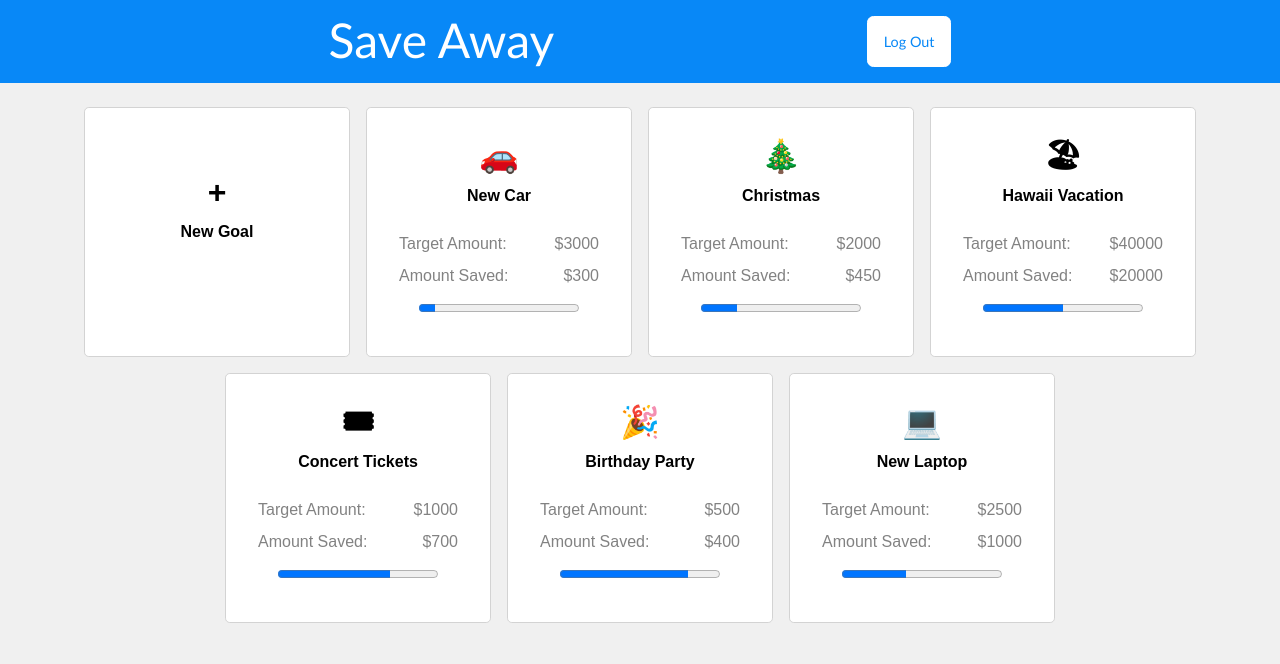
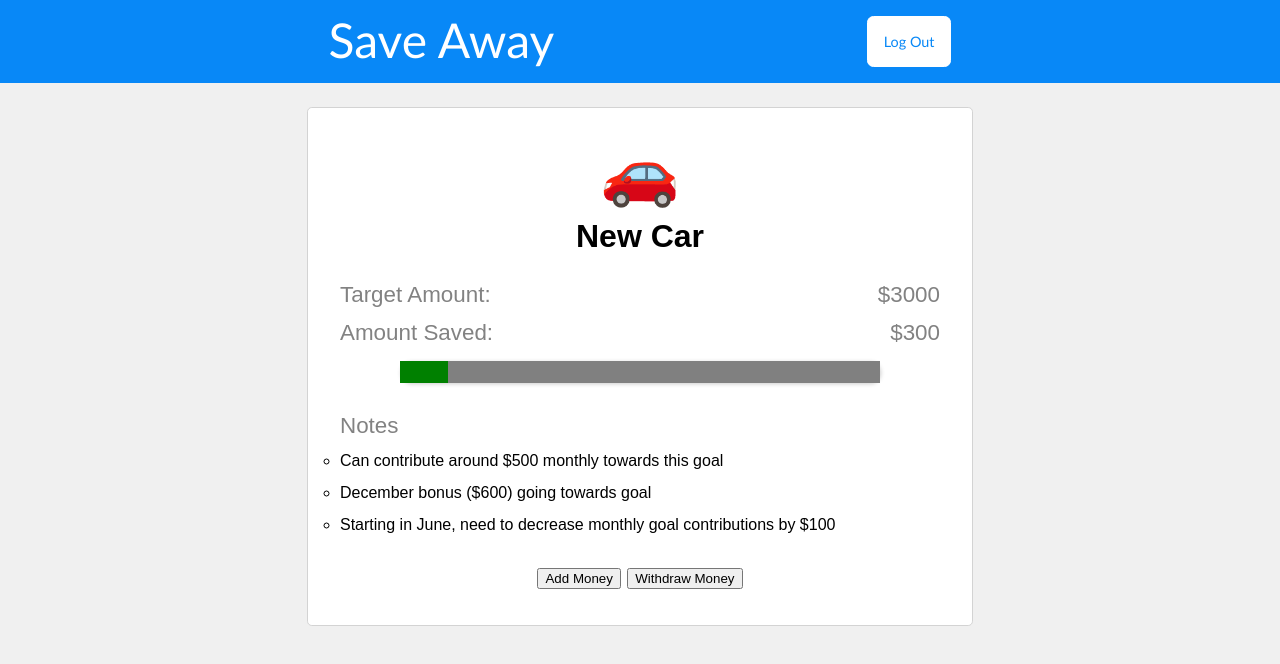
Before and after one commit to StevenZambito/SaveAway, a React (Create React App) app in the folder ClientApp/: page / in a window 1280 px wide. Shown: the top 664 px of the page. Built offline with nearby package versions, Linux system fonts and the light colour scheme.

Commit message:
Created Goal page and styled page

```diff
--- a/ClientApp/src/App.jsx
+++ b/ClientApp/src/App.jsx
@@ -1,8 +1,9 @@
 import React from 'react'
 import { SaveAway } from './pages/SaveAway'
 import { CreateGoal } from './pages/CreateGoal'
+import { Goal } from './pages/Goal'
 import './custom.scss'
 
 export function App() {
-  return <SaveAway />
+  return <Goal />
 }
--- a/ClientApp/src/custom.scss
+++ b/ClientApp/src/custom.scss
@@ -11,5 +11,5 @@ body {
   margin: 0;
   min-height: 100%;
   overflow-x: hidden;
-  background-color: rgb(240, 240, 240);
+  // background-color: rgb(240, 240, 240);
 }
--- a/ClientApp/src/pages/CreateGoal.jsx
+++ b/ClientApp/src/pages/CreateGoal.jsx
@@ -4,8 +4,9 @@ import styles from '../styles/CreateGoal.module.scss'
 export function CreateGoal() {
   return (
     <>
+      <div className={styles.createGoalPage}>
         <Header />
-      <main className={styles.createGoalPage}>
+        <main className={styles.createGoalContainer}>
           <section className={styles.createGoal}>
             <h1>Create a New Goal</h1>
             <form>
@@ -54,6 +55,7 @@ export function CreateGoal() {
             </form>
           </section>
         </main>
+      </div>
     </>
   )
 }
--- /dev/null
+++ b/ClientApp/src/pages/Goal.jsx
@@ -0,0 +1,47 @@
+import { Header } from '../components/Header'
+import styles from '../styles/Goal.module.scss'
+
+export function Goal() {
+  return (
+    <>
+      <div className={styles.goalPage}>
+        <Header />
+        <div className={styles.goalBoxContainer}>
+          <div className={styles.goalBox}>
+            <div className={styles.emoji}>
+              <p>🚗</p>
+              <p>New Car</p>
+            </div>
+
+            <div className={styles.numberInfo}>
+              <p className={styles.targetAndAmount}>
+                Target Amount: <p>$3000</p>
+              </p>
+              <p className={styles.targetAndAmount}>
+                Amount Saved: <p>$300</p>
+              </p>
+            </div>
+            <div className={styles.progressBar}>
+              <progress value="300" max="3000" />
+            </div>
+            <section className={styles.notesSection}>
+              <p>Notes</p>
+              <ul>
+                <li>Can contribute around $500 monthly towards this goal</li>
+                <li>December bonus ($600) going towards goal</li>
+                <li>
+                  Starting in June, need to decrease monthly goal contributions
+                  by $100
+                </li>
+              </ul>
+            </section>
+            <section className={styles.goalButtons}>
+              <button>Add Money</button>
+              <button>Withdraw Money</button>
+            </section>
+          </div>
+        </div>
+      </div>
+    </>
+  )
+}
--- a/ClientApp/src/pages/SaveAway.jsx
+++ b/ClientApp/src/pages/SaveAway.jsx
@@ -6,7 +6,37 @@ export function SaveAway() {
     <>
       <div className={styles.saveAwayPage}>
         <Header />
+        <div className={styles.searchContainerMain}>
+          <section className={styles.searchContainer}>
+            <div className={styles.search}>
+              <input
+                type="text"
+                className={styles.searchTerm}
+                placeholder="Which goal are you looking for?"
+              />
+              <button type="submit" className={styles.searchGoButton}>
+                <i className="fa fa-search"></i>
+              </button>
+            </div>
+          </section>
+        </div>
+        <div className={styles.searchContainerMain}>
+          <section className={styles.dropDownSort}>
+            <p>Sort By:</p>
+            <select>
+              <option value="Alphabetical">Goal: A to Z</option>
+              <option value="ByYear">Amount Saved: High to Low</option>
+            </select>
+          </section>
+        </div>
+
         <div className={styles.goalBoxContainer}>
+          <div className={styles.addGoalBox}>
+            <div className={styles.emoji}>
+              <p>Checking</p>
+              <p>$34000</p>
+            </div>
+          </div>
           <div className={styles.addGoalBox}>
             <div className={styles.emoji}>
               <p>+</p>
--- a/ClientApp/src/styles/CreateGoal.module.scss
+++ b/ClientApp/src/styles/CreateGoal.module.scss
@@ -1,14 +1,21 @@
 .createGoalPage {
-  // border: solid green;
   display: flex;
   flex-direction: column;
+  min-height: 100vh;
+  background-color: rgb(240, 240, 240);
+}
+
+.createGoalContainer {
+  display: flex;
+  align-items: center;
   justify-content: center;
-  align-items: center;
-  // min-height: 100vh;
+  flex-wrap: wrap;
+  padding-top: 1rem;
 }
 
 .createGoal {
   border-radius: 0.3rem;
+  border: solid thin lightgrey;
   padding: 3rem;
   background-color: white;
   font-size: 1.5rem;
--- /dev/null
+++ b/ClientApp/src/styles/Goal.module.scss
@@ -0,0 +1,99 @@
+.goalPage {
+  display: flex;
+  flex-direction: column;
+  min-height: 100vh;
+  background-color: rgb(240, 240, 240);
+}
+
+.goalBoxContainer {
+  // border: solid purple;
+  display: flex;
+  align-items: center;
+  justify-content: center;
+  flex-wrap: wrap;
+  padding-top: 1rem;
+}
+
+.emoji {
+  font-size: 4rem;
+  font-weight: bold;
+  margin-bottom: 2rem;
+  margin-top: 1rem;
+  text-align: center;
+  p + p {
+    font-size: 2rem;
+  }
+  p {
+    margin-bottom: 1rem;
+    word-wrap: break-word;
+  }
+}
+.progressBar {
+  text-align: center;
+  progress {
+    border-radius: 2rem;
+    width: 80%;
+    height: 22px;
+    box-shadow: 1px 1px 4px rgba(0, 0, 0, 0.2);
+  }
+  progress::-moz-progress-bar {
+    background-color: rgb(3, 199, 3);
+    border-radius: 2rem;
+  }
+}
+
+.goalBox {
+  padding: 1rem 2rem 2rem 2rem;
+  border: solid thin lightgrey;
+  border-radius: 0.3rem;
+  // border: solid purple;
+  background-color: white;
+  margin: 0.5rem;
+  justify-content: center;
+  align-items: center;
+  width: 600px;
+  // height: 600px;
+  // overflow: auto;
+  // // -ms-overflow-style: none;
+  // scrollbar-width: none;
+}
+
+.notesSection {
+  margin-top: 2rem;
+  p {
+    color: rgb(130, 130, 130);
+    font-size: 1.4rem;
+  }
+}
+
+.goalBox::-webkit-scrollbar {
+  display: none;
+}
+
+.numberInfo {
+  p {
+    margin-bottom: 0.5rem;
+    color: rgb(130, 130, 130);
+    font-size: 1.4rem;
+  }
+}
+
+.targetAndAmount {
+  display: flex;
+  justify-content: space-between;
+}
+
+li {
+  list-style-type: circle;
+  margin-top: 1rem;
+}
+
+.goalButtons {
+  display: flex;
+  justify-content: center;
+  margin-top: 2rem;
+  button {
+    margin: 0.2rem;
+    cursor: pointer;
+  }
+}
--- a/ClientApp/src/styles/SaveAway.module.scss
+++ b/ClientApp/src/styles/SaveAway.module.scss
@@ -1,8 +1,9 @@
 .saveAwayPage {
-  // border: solid green;
   display: flex;
   flex-direction: column;
+
   min-height: 100vh;
+  background-color: rgb(240, 240, 240);
 }
 
 .goalBoxContainer {
@@ -78,3 +79,64 @@
   display: flex;
   justify-content: space-between;
 }
+
+.searchContainer {
+  width: 370px;
+}
+
+.search {
+  width: 100%;
+  display: flex;
+}
+
+.searchTerm {
+  width: 100%;
+  border: 3px solid rgb(8, 136, 247);
+  border-right: none;
+  padding: 5px;
+  height: 20px;
+  border-radius: 5px 0 0 5px;
+  outline: none;
+  color: #9dbfaf;
+  font-size: 1rem;
+}
+
+.searchTerm:focus {
+  color: rgb(8, 136, 247);
+}
+
+.searchGoButton {
+  width: 40px;
+  height: 36px;
+  border: 1px solid rgb(8, 136, 247);
+  background: rgb(8, 136, 247);
+  text-align: center;
+  color: #fff;
+  border-radius: 0 5px 5px 0;
+  cursor: pointer;
+  font-size: 20px;
+}
+
+.searchContainerMain {
+  display: flex;
+  justify-content: center;
+  margin-top: 1rem;
+}
+
+.dropDownSort {
+  margin-top: 1rem;
+  margin-bottom: 0.5rem;
+  display: flex;
+  align-items: center;
+
+  p {
+    margin-right: 0.6rem;
+  }
+
+  select {
+    cursor: pointer;
+    padding: 0.2rem 0.1rem 0.2rem 0.1rem;
+    border: none;
+    font-size: 0.9rem;
+  }
+}
```
Lines whose indentation alone changed are shown as unchanged.
